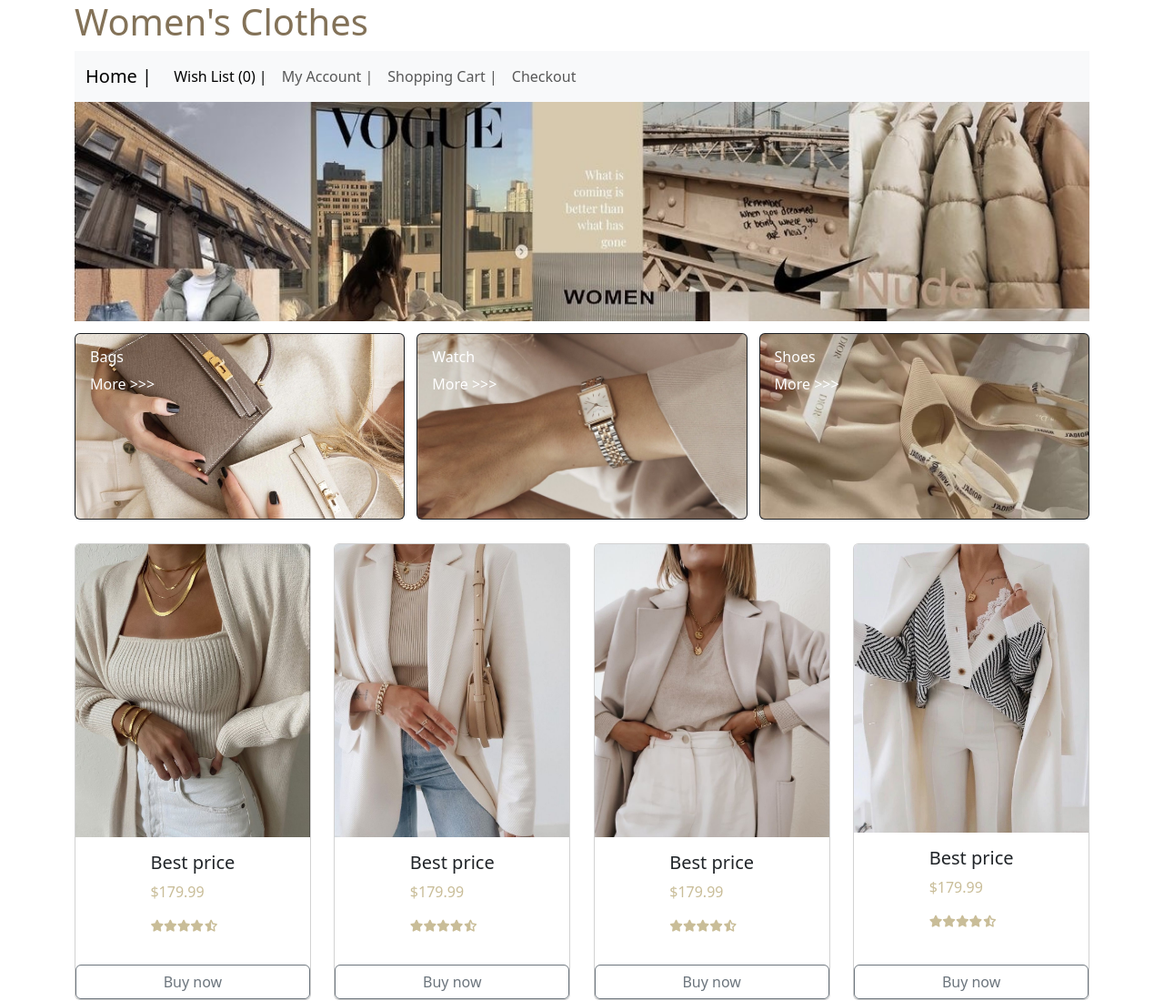
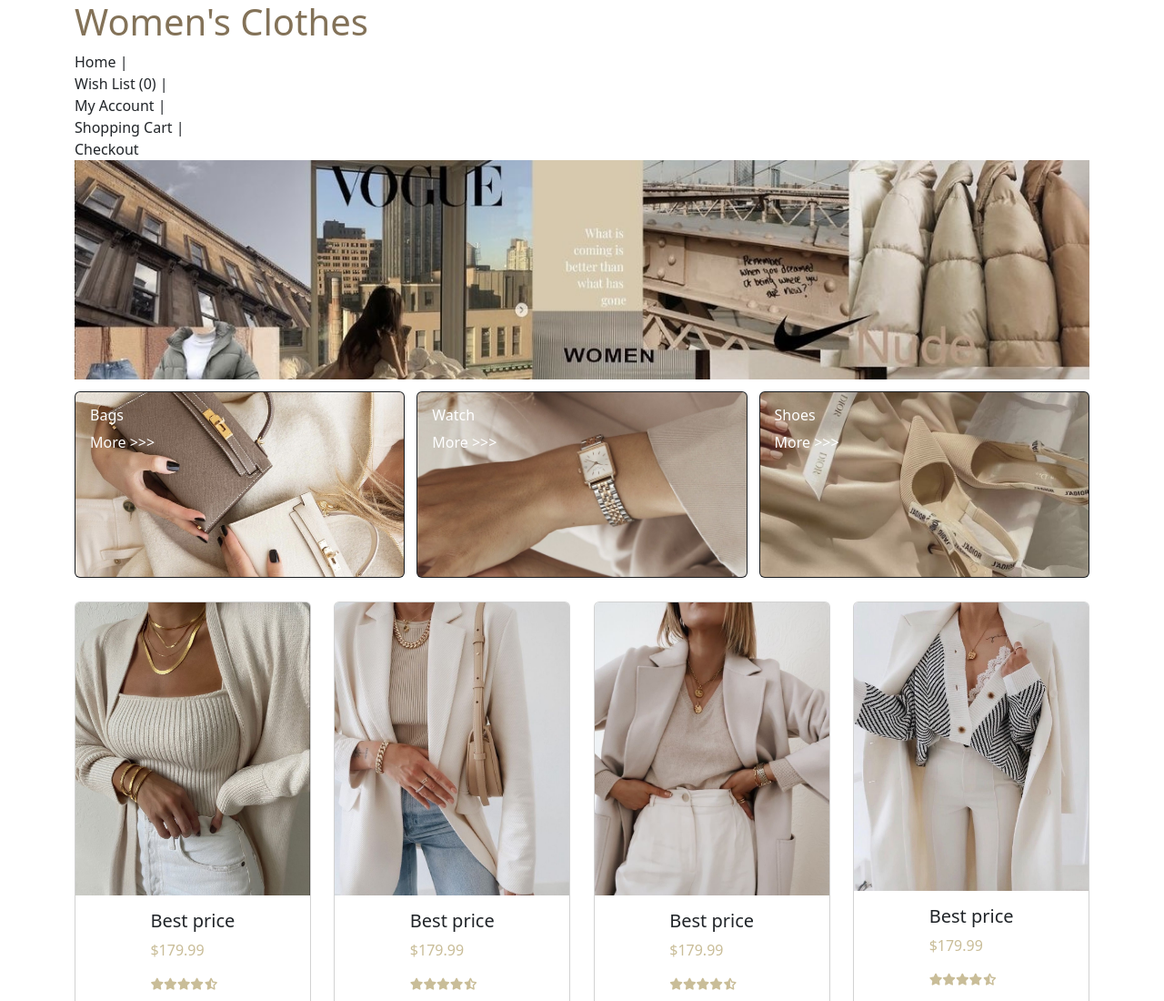
Before and after one commit to MariiaAleksieieva/shop.github.io, a plain HTML site: page index.html in a window 1280 px wide. Shown: the top 1100 px of the page at 91% size. Drawn offline with nearby package versions, Linux system fonts and the light colour scheme.

Commit message:
Update index.html

```diff
--- a/index.html
+++ b/index.html
@@ -15,31 +15,13 @@
     <div class="container">
         <div class="header">
             <h1 style="color: rgb(131, 114, 88);">Women's Clothes</h1>
-            <nav class="navbar navbar-expand-lg bg-body-tertiary">
-                <div class="container-fluid">
+             <div class="navi">
                     <a class="navbar-brand" href="#">Home |</a>
-                    <button class="navbar-toggler" type="button" data-bs-toggle="collapse" data-bs-target="#navbarNav"
-                        aria-controls="navbarNav" aria-expanded="false" aria-label="Toggle navigation">
-                        <span class="navbar-toggler-icon"></span>
-                    </button>
-                    <div class="collapse navbar-collapse" id="navbarNav">
-                        <ul class="navbar-nav">
-                            <li class="nav-item">
-                                <a class="nav-link active" aria-current="page" href="#">Wish List (0) |</a>
-                            </li>
-                            <li class="nav-item">
-                                <a class="nav-link" href="#">My Account |</a>
-                            </li>
-                            <li class="nav-item">
-                                <a class="nav-link" href="#">Shopping Cart |</a>
-                            </li>
-                            <li class="nav-item">
-                                <a class="nav-link" href="#">Checkout</a>
-                            </li>
-                        </ul>
-                    </div>
-                </div>
-            </nav>
+                    <a class="nav-link active" aria-current="page" href="#">Wish List (0) |</a>
+                    <a class="nav-link" href="#">My Account |</a>
+                    <a class="nav-link" href="#">Shopping Cart |</a>
+                    <a class="nav-link" href="#">Checkout</a>
+            </div>
             <div class="fon"><img src="./assets/img/main.jpg" alt=""></div>
         </div>
         <div class="menu">
```
